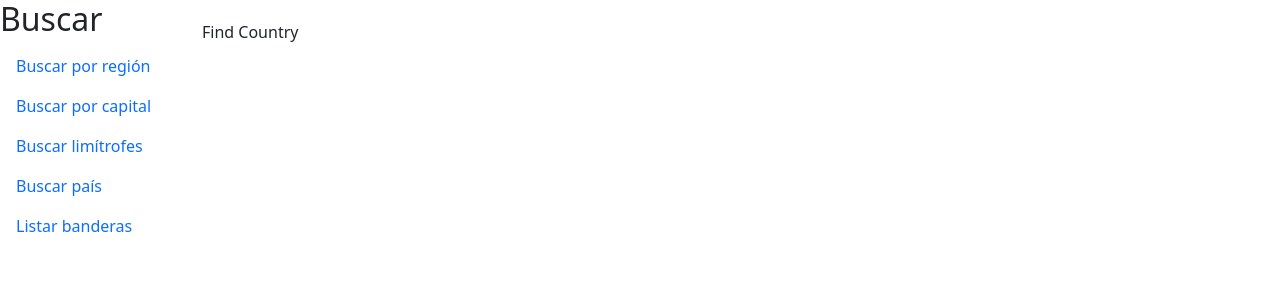
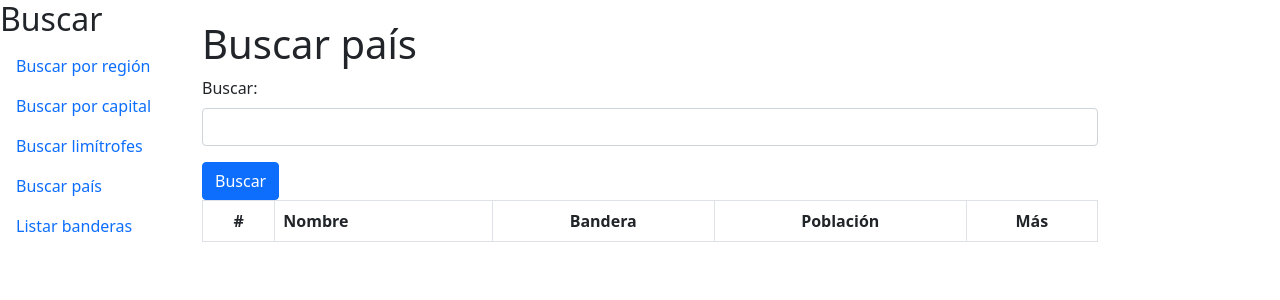
Before and after one commit to MarianoBF/countryWeatherReact, a React (Create React App) app: page /pais in a window 1280 px wide. Shown: the top 300 px of the page. Built offline with nearby package versions, Linux system fonts and the light colour scheme.

Commit message:
add search country page

```diff
--- a/src/components/SearchInput.js
+++ b/src/components/SearchInput.js
@@ -21,7 +21,7 @@ function SearchInput({handleSearch}) {
       <div>
       <Form onSubmit={handleForm}>
         <Form.Group className="mb-3">
-          <Form.Label>Buscar orden:</Form.Label>
+          <Form.Label>Buscar:</Form.Label>
           <Form.Control type="text" onChange={handleInput}/>
         </Form.Group>
         <Button type="submit">Buscar</Button>
--- a/src/pages/FindCountry.js
+++ b/src/pages/FindCountry.js
@@ -1,11 +1,43 @@
+import { useState, useEffect } from "react";
+
+import CountryService from "../services/CountryService";
+import ResultsTable from "../components/ResultsTable";
+import SearchInput from "../components/SearchInput";
+import Loading from "../components/Loading";
+
 function FindCountry() {
-    return (
-      <div>
+  const [countryData, setCountryData] = useState([]);
 
-Find Country
+  const [loading, setLoading] = useState(false);
 
-      </div>
-    );
+  const [country, setCountry] = useState(null);
+
+  useEffect(() => {
+    if (country) {
+      setLoading(true);
+      CountryService.searchCountryByName(country).then((res) => {
+        setCountryData(res.data);
+        setLoading(false);
+      });
+    }
+  }, [country]);
+
+  const handleSearch = (search) => {
+    setCountry(search);
+  };
+
+
+  if (loading) {
+    return <Loading />;
   }
 
-  export default FindCountry;
+  return (
+    <div className="App">
+      <h1>Buscar país</h1>
+      <SearchInput handleSearch={handleSearch} />
+      <ResultsTable seedData={countryData} />
+    </div>
+  );
+}
+
+export default FindCountry;
--- a/src/services/CountryService.js
+++ b/src/services/CountryService.js
@@ -10,6 +10,9 @@ class UsersDataService {
       return http.get("/region/"+region);
     }
 
+    searchCountryByName(country) {
+      return http.get("/name/"+country);
+    }
     searchCountryByCapital(capital) {
       return http.get("/capital/"+capital);
     }
```
